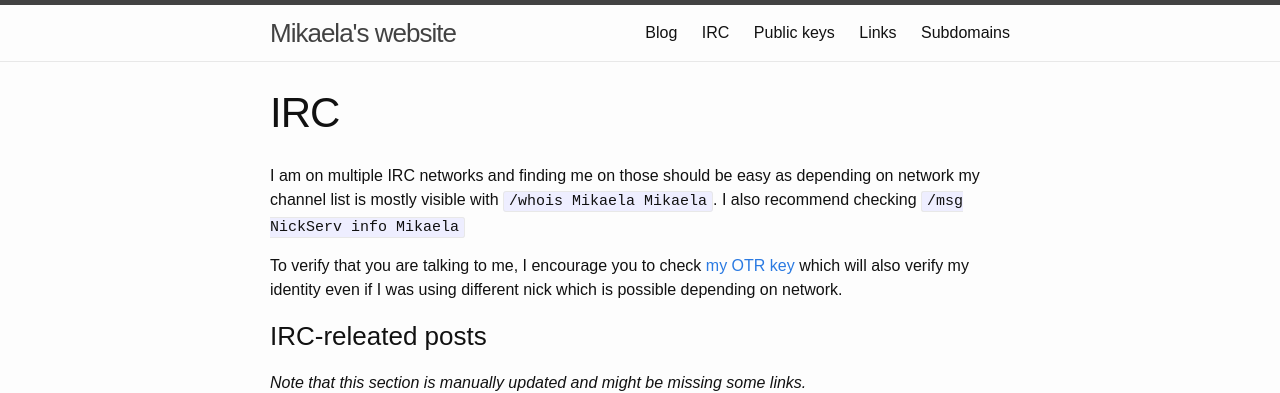
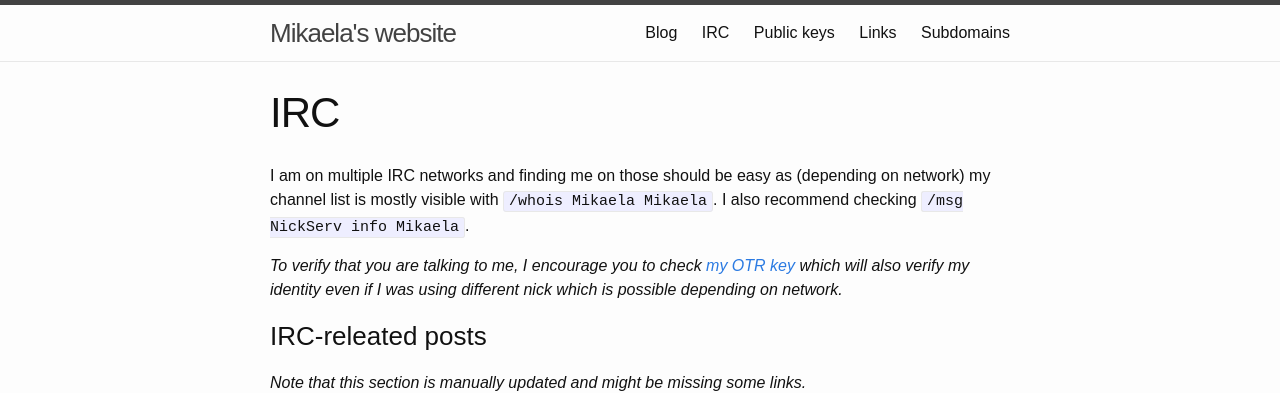
Before and after one commit to Mikaela/mikaela.github.io, a Jekyll site: the page built from pages/irc.markdown, in a window 1280 px wide. Shown: the top 393 px of the page. Built offline with Jekyll 4.4.1, drawn with Linux system fonts in a browser that asks for light colours; Markdown is read by kramdown in place of the engine named in the settings.

Commit message:
irc: add dot and formatting

```diff
--- a/pages/irc.markdown
+++ b/pages/irc.markdown
@@ -5,13 +5,13 @@ permalink: /irc/
 ---
 
 I am on multiple IRC networks and finding me on those should be easy as
-depending on network my channel list is mostly visible with
+(depending on network) my channel list is mostly visible with
 `/whois Mikaela Mikaela`. I also recommend checking
-`/msg NickServ info Mikaela`
+`/msg NickServ info Mikaela`.
 
-To verify that you are talking to me, I encourage you to check [my OTR key]
-which will also verify my identity even if I was using different nick
-which is possible depending on network.
+*To verify that you are talking to me, I encourage you to check
+[my OTR key] which will also verify my identity even if I was using
+different nick which is possible depending on network.*
 
 [my OTR key]:(../keys)
 
```
